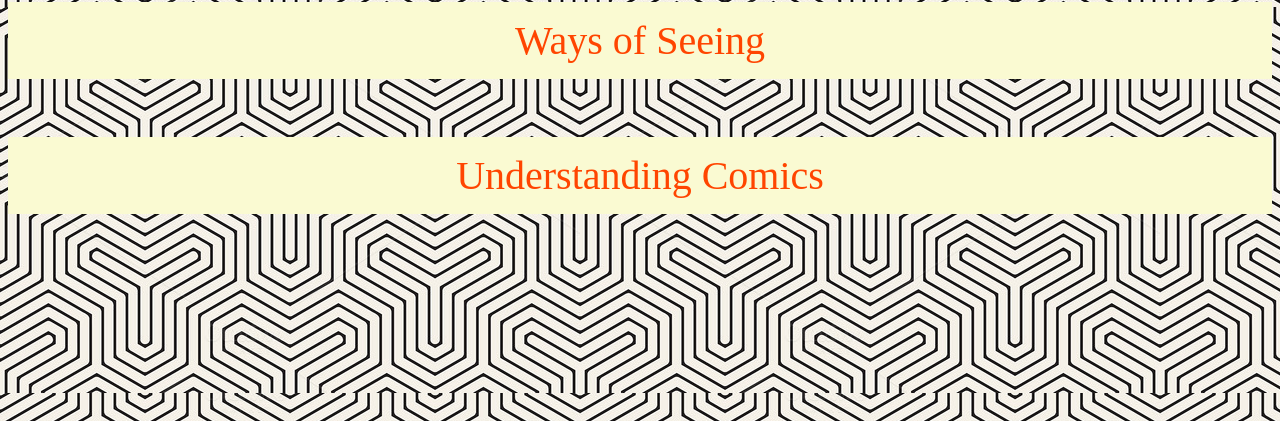
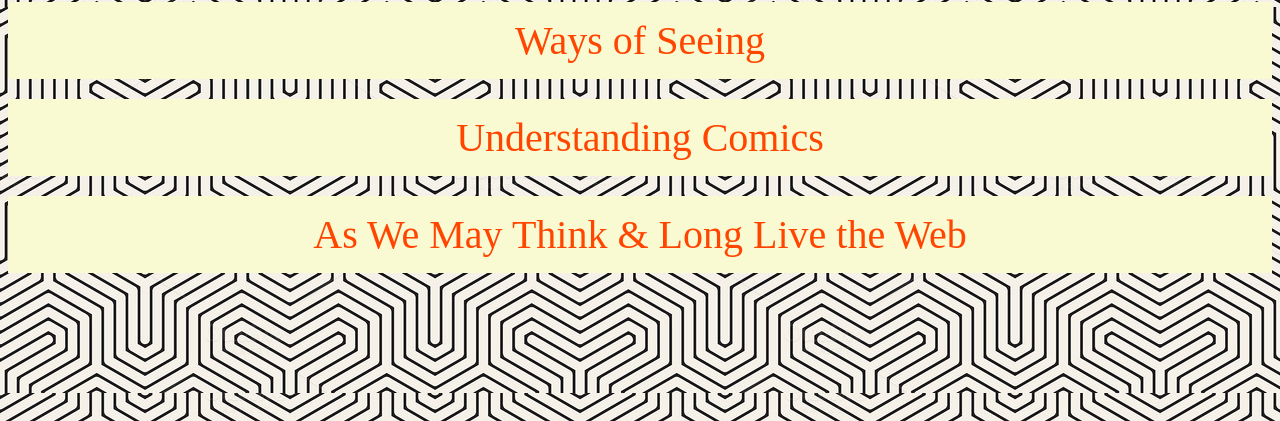
Before and after one commit to wynnedieffenbach/wynnedieffenbach.github.io, a plain HTML site: page index.html in a window 1280 px wide. Shown: the part 379-800 px from the top of the page. Drawn offline with Linux system fonts and the light colour scheme.

Commit message:
index.html

```diff
--- a/index.html
+++ b/index.html
@@ -67,8 +67,8 @@
     </figure>
 
     <a href="peanuts.html" class="button stinkyfont">Ways of Seeing</a>
-    <br>
     <a href="comics.html" class="button stinkyfont">Understanding Comics</a>
+    <a href="coffee.html" class="button stinkyfont"> As We May Think & Long Live the Web</a>
 
 
 </body>
```
